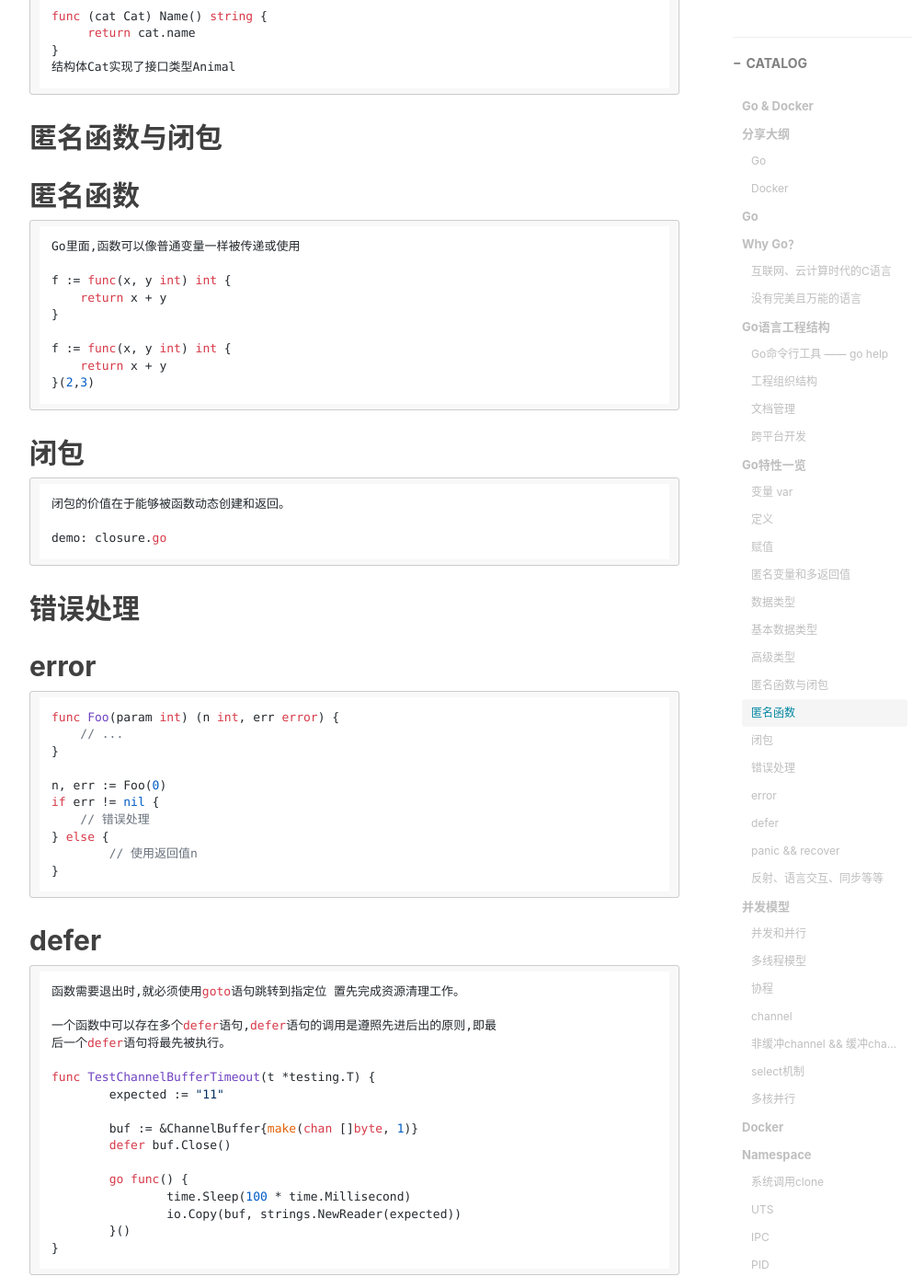
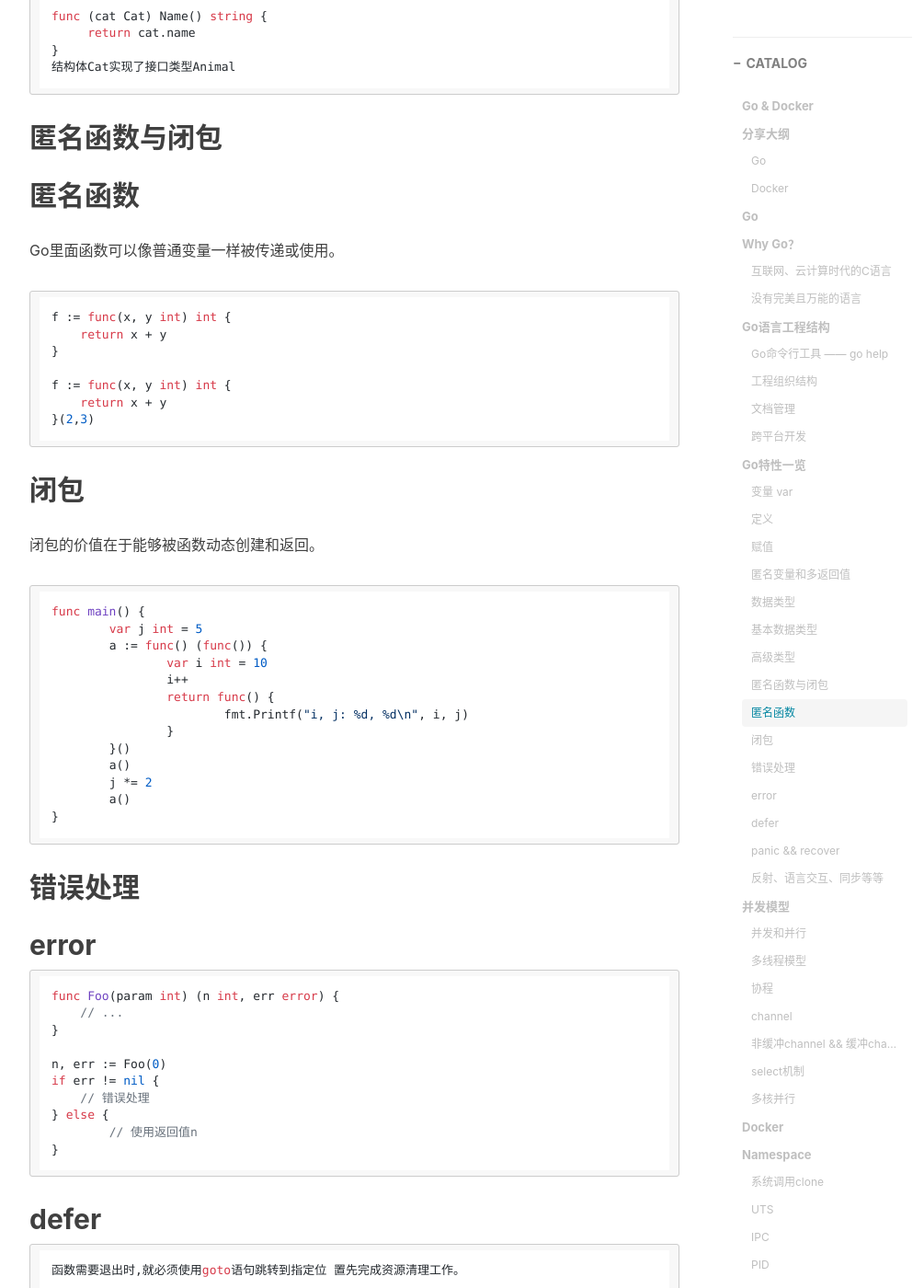
Before and after one commit to wangyapu/wangyapu.github.io, a Jekyll site: the page built from _posts/2016-01-28-go_docker_share.md, in a window 1280 px wide and 1400 px high, scrolled down 6164 px. Shown: the whole window at 92% size, without its empty margins (233-1238 px from the left). Built offline with Jekyll 4.4.1, drawn with Linux system fonts in a browser that asks for light colours; nearby versions of some CDN libraries; comment, search, counter and statistics services are not loaded.

Commit message:
format code block

````diff
--- a/_posts/2016-01-28-go_docker_share.md
+++ b/_posts/2016-01-28-go_docker_share.md
@@ -187,22 +187,37 @@ Struct | xxx{} | 结构体
 
 ## 匿名函数
 
-    Go里面,函数可以像普通变量一样被传递或使用
+Go里面函数可以像普通变量一样被传递或使用。
 
-    f := func(x, y int) int {
-        return x + y
-    }
+```go
+f := func(x, y int) int {
+    return x + y
+}
 
-    f := func(x, y int) int {
-        return x + y
-    }(2,3)
-
+f := func(x, y int) int {
+    return x + y
+}(2,3)
+```
 
 ## 闭包
 
-    闭包的价值在于能够被函数动态创建和返回。
+闭包的价值在于能够被函数动态创建和返回。
 
-    demo: closure.go
+```go
+func main() {
+	var j int = 5
+	a := func() (func()) {
+		var i int = 10
+		i++
+		return func() {
+			fmt.Printf("i, j: %d, %d\n", i, j)
+		}
+	}()
+	a()
+	j *= 2
+	a()
+}
+```
 
 ## 错误处理
 
````
